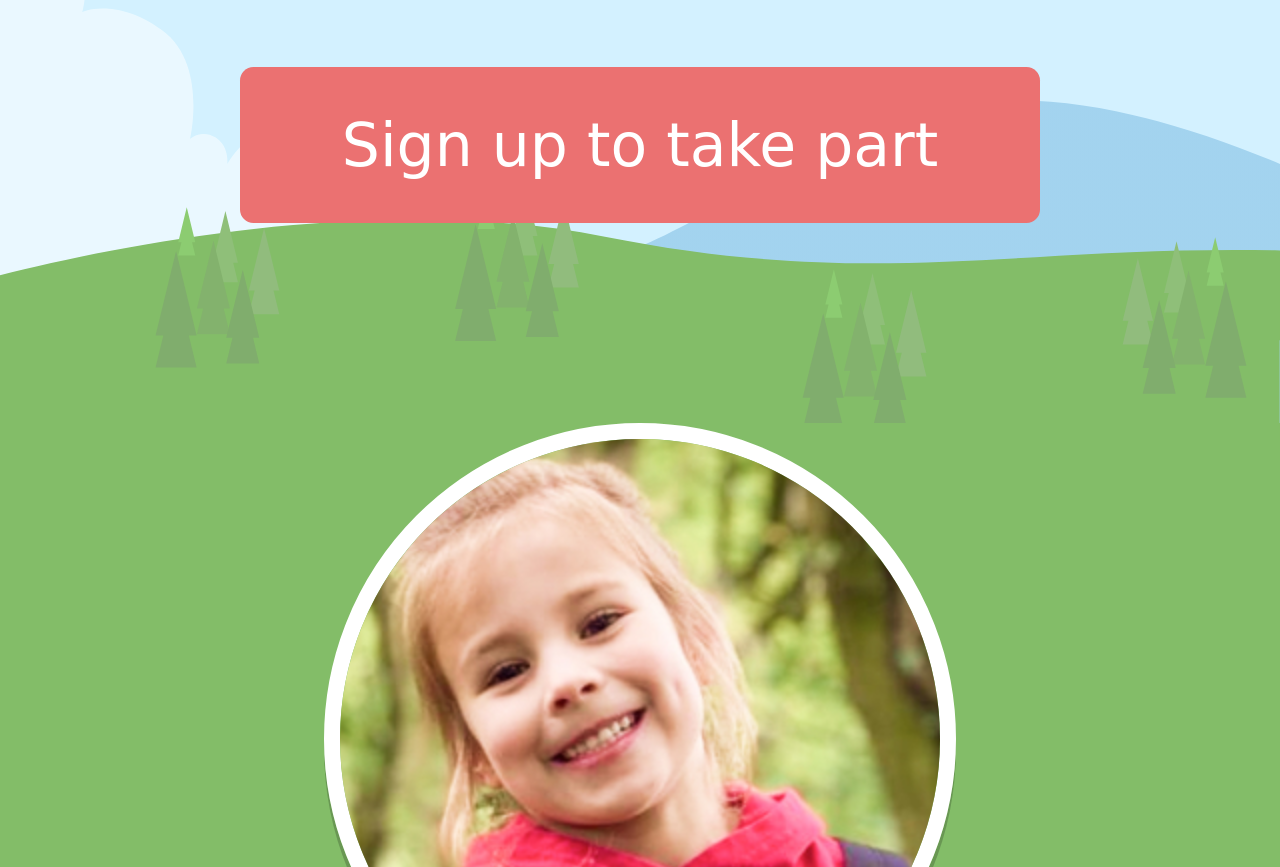
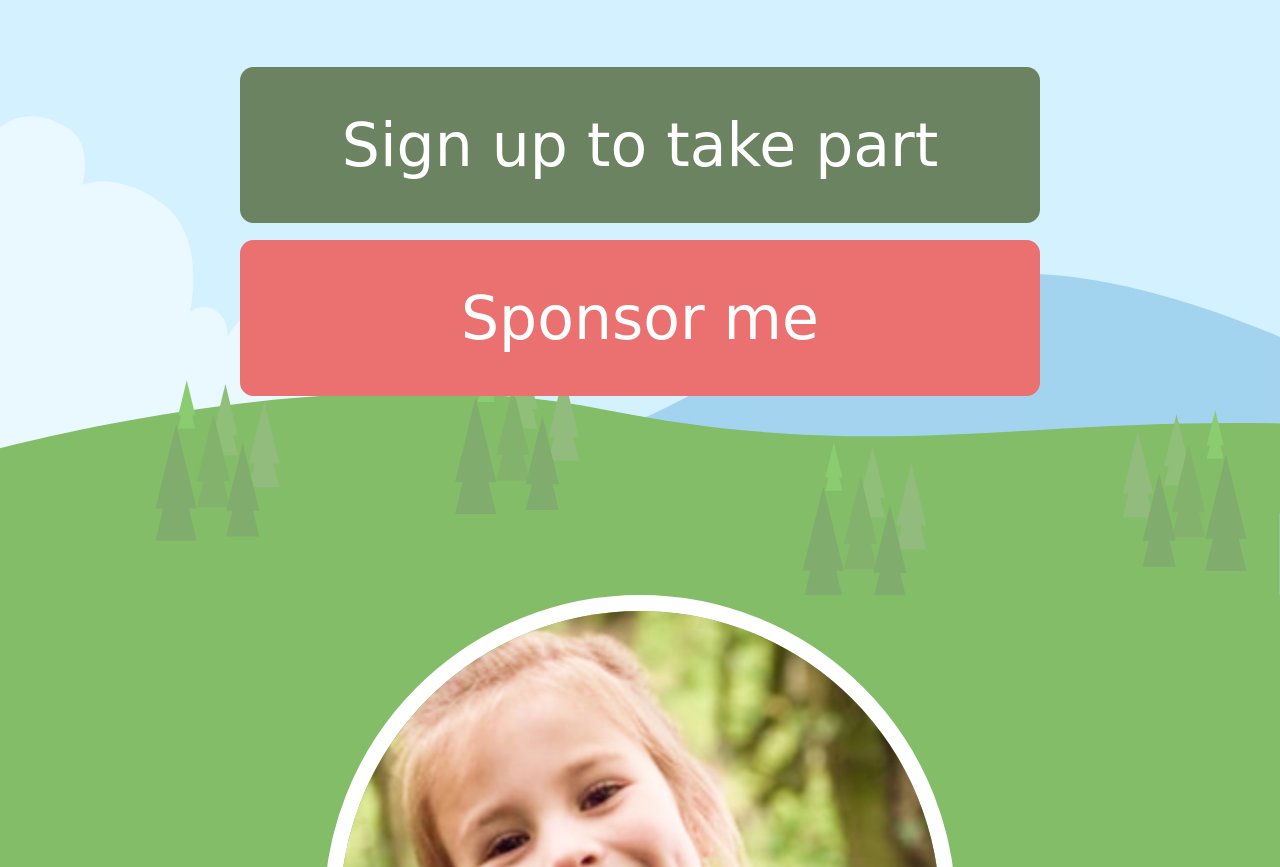
Before and after one commit to alexmcgibbon/alexmcgibbon.github.io, a plain HTML site: page index.html in a window 1280 px wide. Shown: the part 1153-2020 px from the top of the page. Drawn offline with Linux system fonts and the light colour scheme; a web font is replaced by a local one.

Commit message:
Added Sponsor CTA

```diff
--- a/assets/css/style.css
+++ b/assets/css/style.css
@@ -131,12 +131,17 @@ header ul li{
 header a.cta{
     display: block;
     text-align: center;
-    background: #EB7171;
+    background: #6B8361;
     text-decoration: none;
     color: #fff;
     padding: 6%;
     border-radius: 0.4rem;
 }
+header a.green{
+    background-color: #EB7171;
+    margin-top: 0.5rem;
+}
+
 
 
 header svg {
--- a/index.html
+++ b/index.html
@@ -24,6 +24,7 @@
 			<li class="time"><i class="fas fa-clock"></i> 10:00am</li>
 		</ul>
 		<p><a class="cta" href="https://forms.gle/D65zWvsTepYWdG5T9">Sign up to take part</a></p>
+		<p><a class="cta green" href="https://www.justgiving.com/fundraising/woofwalker">Sponsor me</a></p>
 		</div>
 	</header>
 	<main>
```
